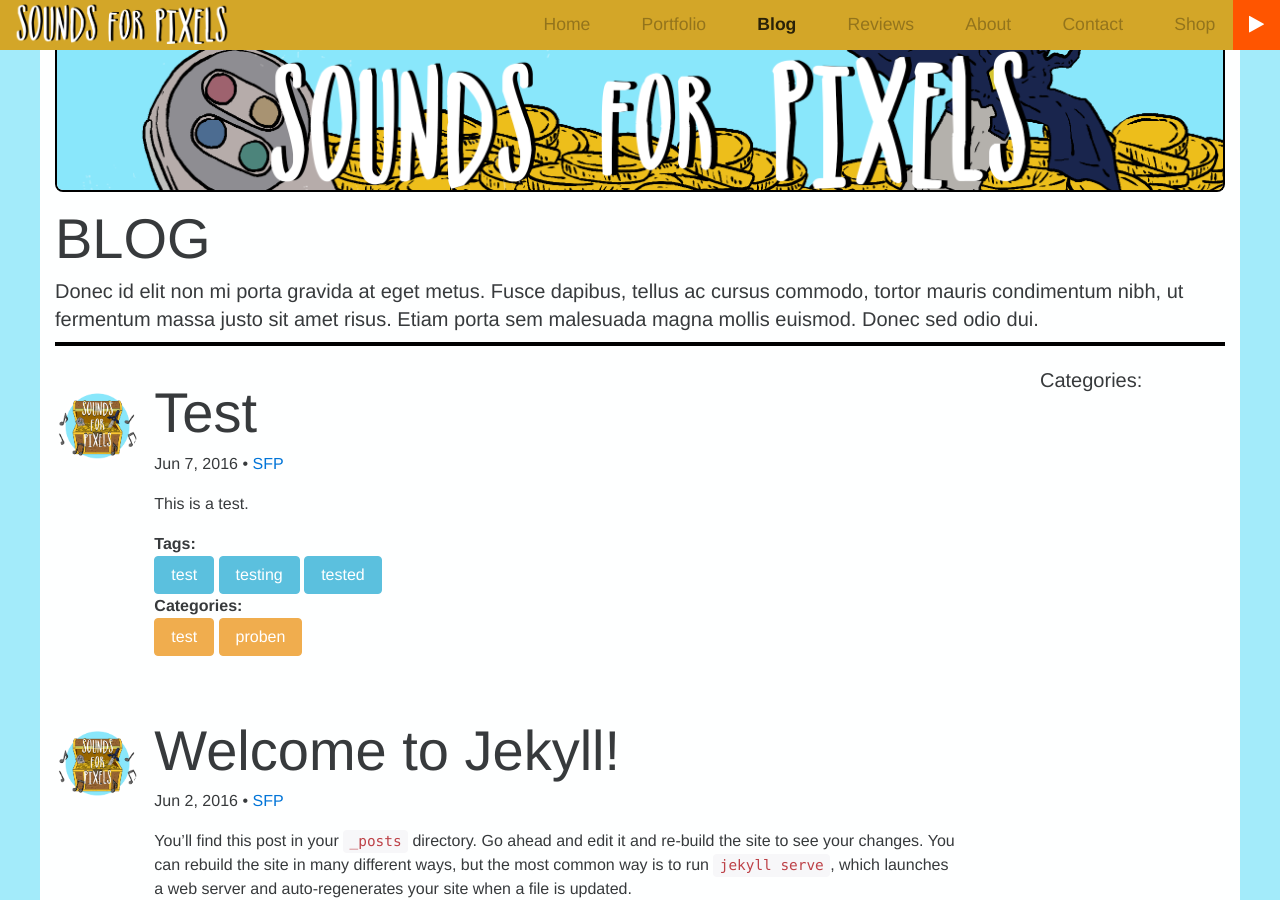
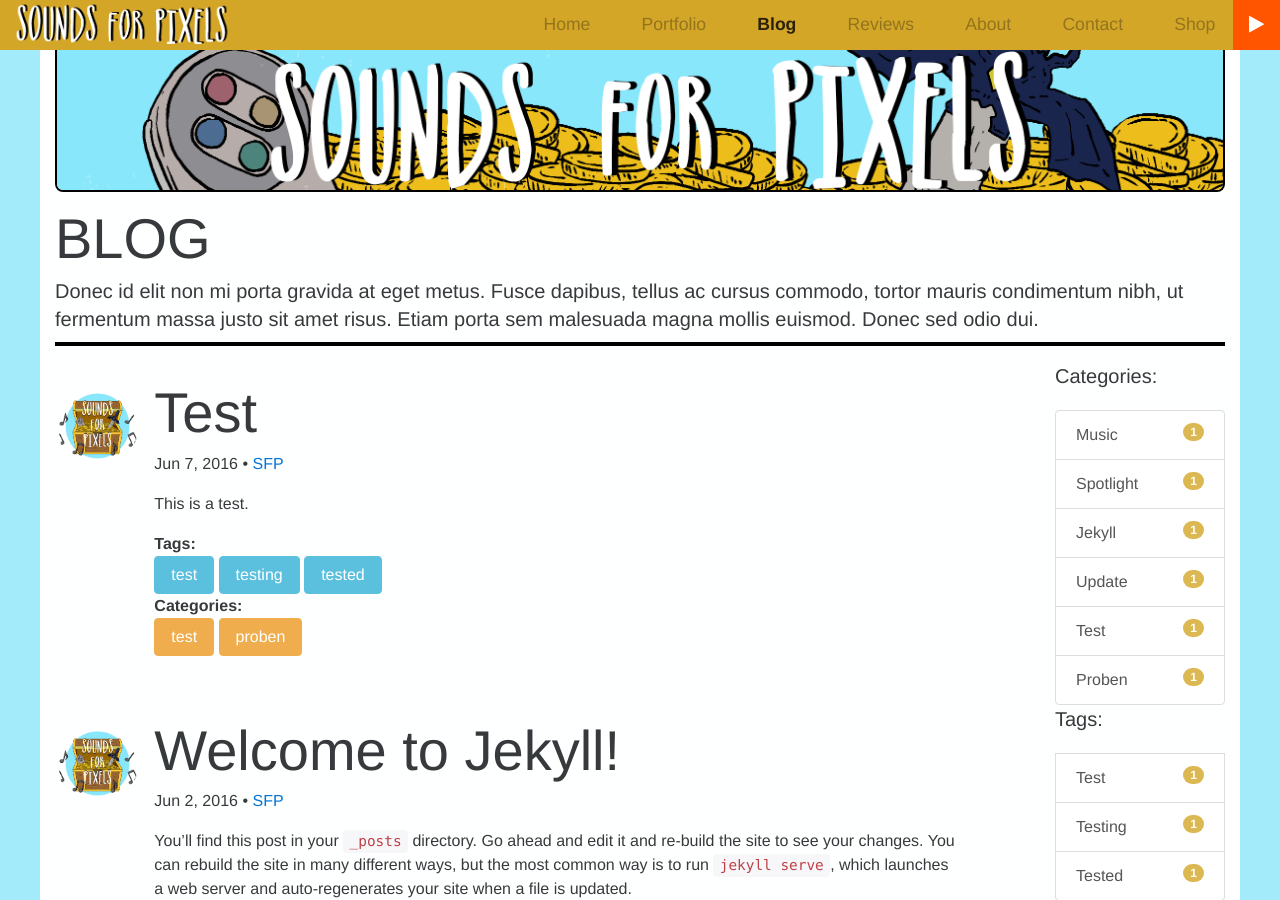
Before and after one commit to TheHeartmann/SFP_new, a Jekyll site: the page built from blog.md, in a window 1280 px wide and 900 px high. Built offline with Jekyll 4.4.1, drawn with Linux system fonts in a browser that asks for light colours; nearby versions of some CDN libraries.

Commit message:
Sidebar fix.

```diff
--- a/_layouts/blog.html
+++ b/_layouts/blog.html
@@ -11,6 +11,7 @@ layout: page
 
 
 
+<div class="col-xs-6 col-sm-1 col-lg-2 sidebar-offcanvas m-r-0" id="sidebar">
 
    <p class="lead">Categories:</p>
 <div class="list-group">
```
